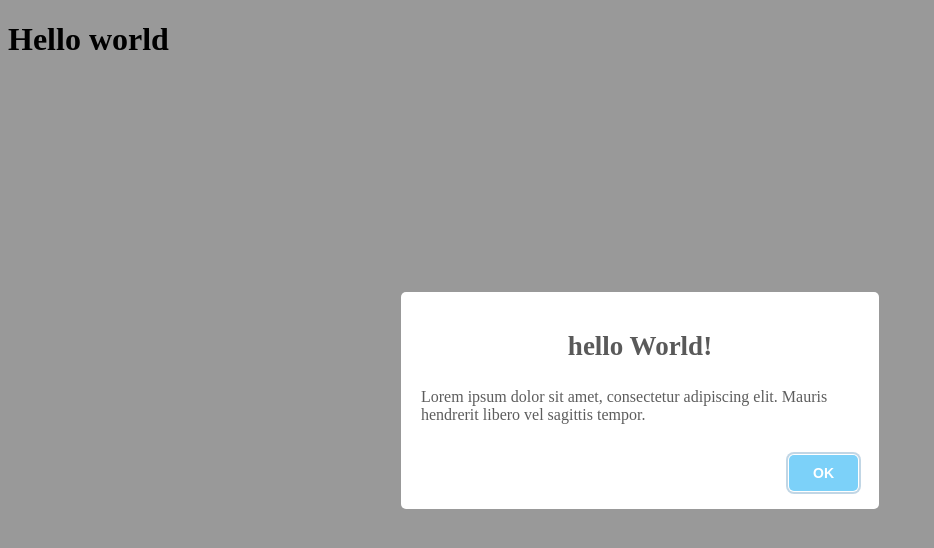
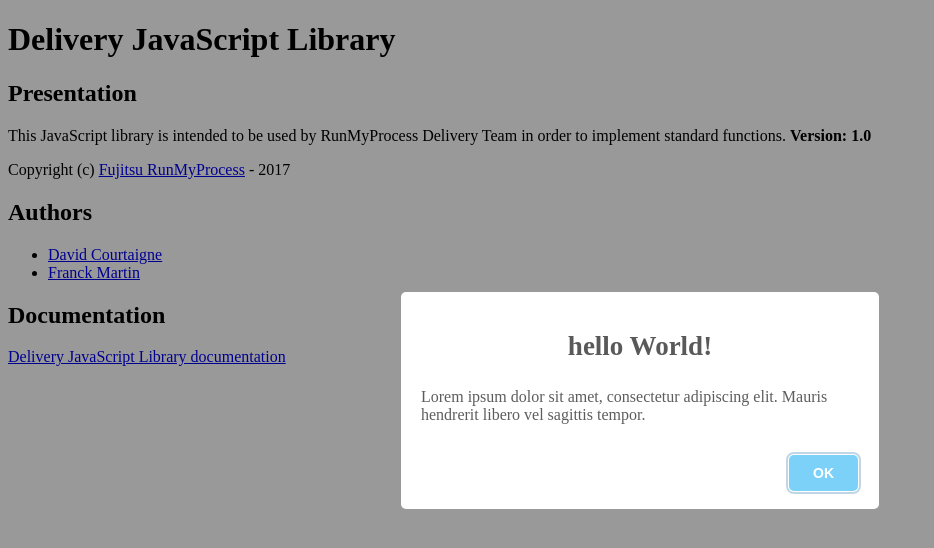
Before and after one commit to runmyprocess/delivery-javascript, a website built with webpack: page index.html in a window 1280 px wide. Shown: the whole page, without its empty margins (0-934 px from the left). Built offline with nearby package versions, Linux system fonts and the light colour scheme; files whose address does not match are found by name; what britecharts, voca would draw is missing.

Commit message:
Updated html homepage

```diff
--- a/index.html
+++ b/index.html
@@ -17,7 +17,26 @@
 
 <body>
 
-<h1>Hello world</h1>
+<h1>Delivery JavaScript Library</h1>
+
+<h2>Presentation</h2>
+
+This JavaScript library is intended to be used  by RunMyProcess Delivery Team in order to implement standard functions.
+
+<strong>Version: 1.0</strong>
+
+<p>Copyright (c) <a href="https://www.runmyprocess.com/">Fujitsu RunMyProcess</a> - 2017</p>
+
+<h2>Authors</h2>
+
+<ul>
+  <li><a href="mailto:dcourtaigne@runmyprocess.com">David Courtaigne</a></li>
+  <li><a href="mailto:fmartin@runmyprocess.com">Franck Martin</a></li>
+</ul>
+
+<h2>Documentation</h2>
+
+<p><a href="https://runmyprocess.atlassian.net/wiki/spaces/javascript/overview">Delivery JavaScript Library documentation</a></p>
 
 </body>
 </html>
```
